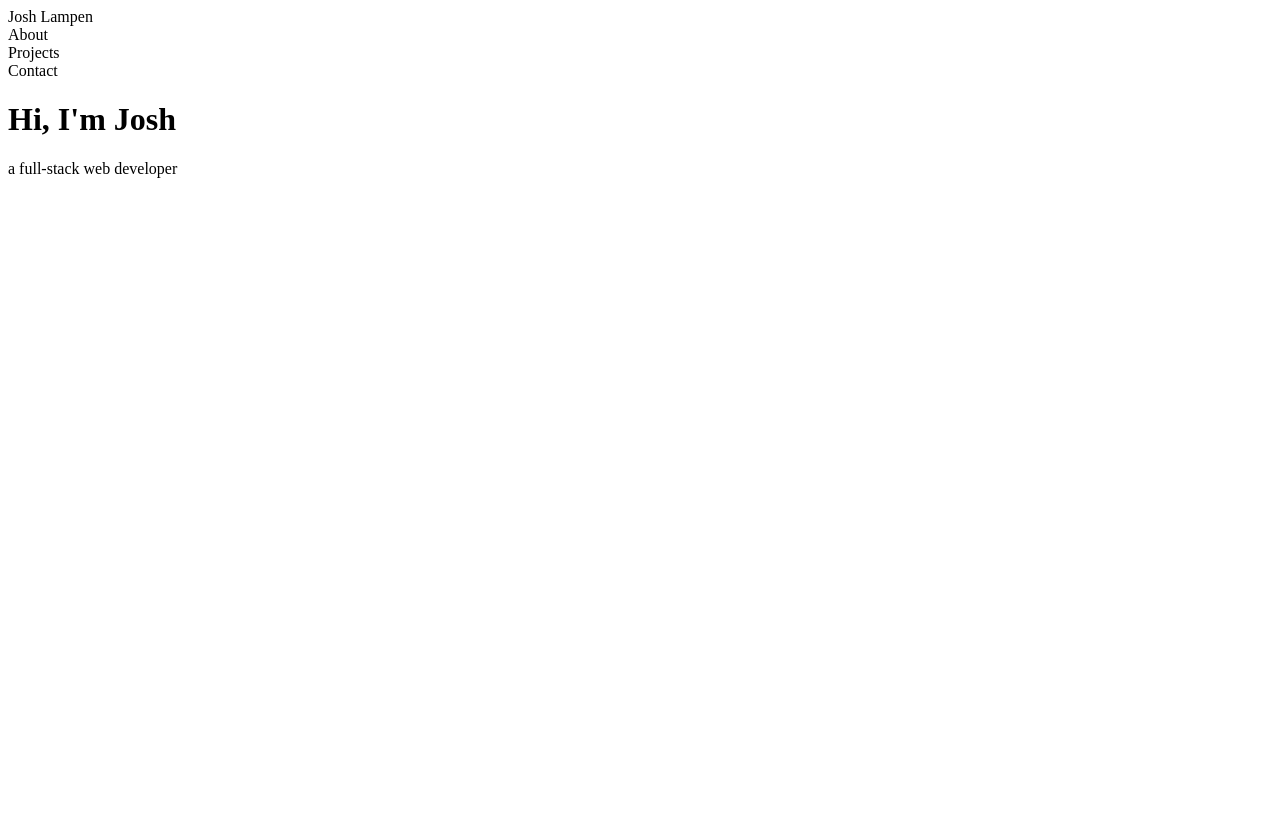
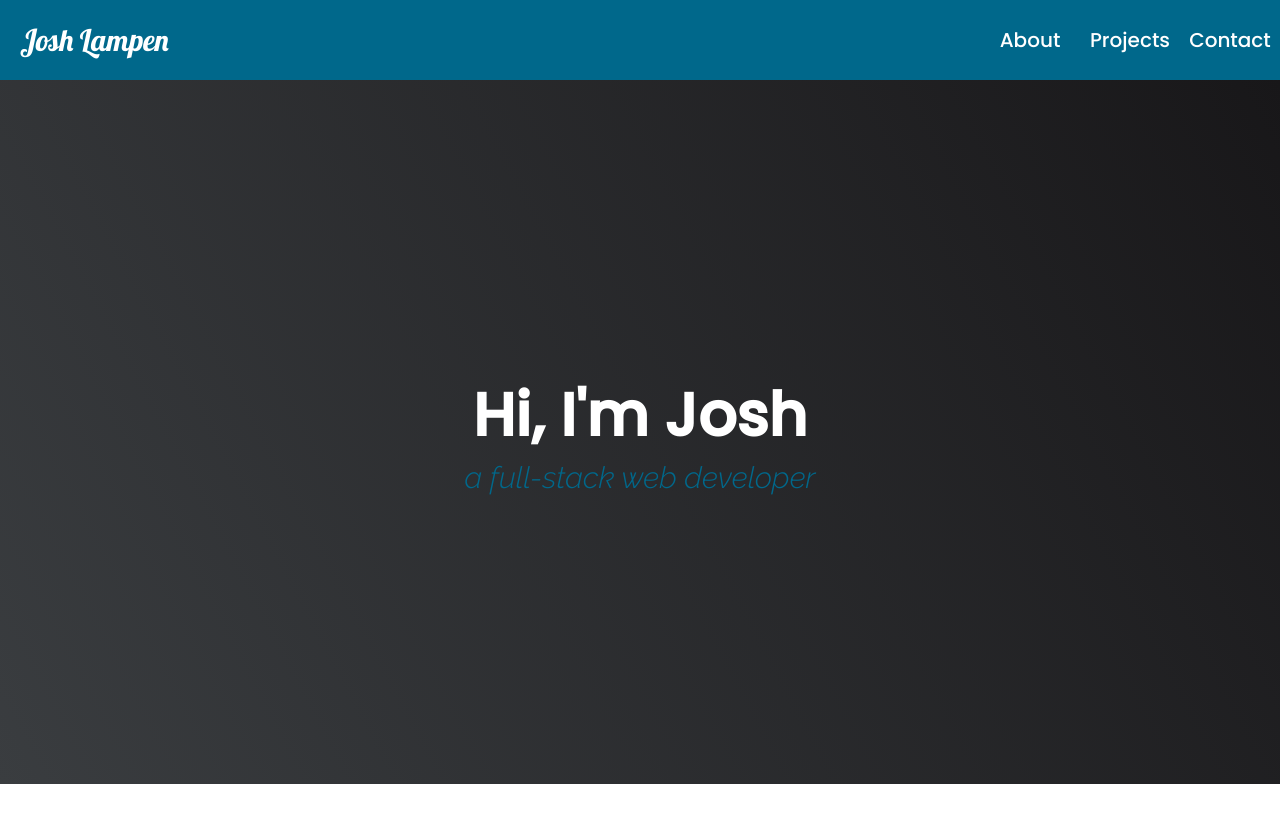
Before and after one commit to JoshLampen/about, a plain HTML site: page index.html in a window 1280 px wide. Before the commit the page ends 800 px from the top, so only its background shows below. Drawn offline with Linux system fonts and the light colour scheme; the site is published under a folder, as on GitHub Pages, so addresses that start at the root find nothing.

Commit message:
Changed css file references in <head>

```diff
--- a/index.html
+++ b/index.html
@@ -12,10 +12,10 @@
     <link href="https://fonts.googleapis.com/css2?family=Raleway:ital,wght@1,300&display=swap" rel="stylesheet">
 
     <!-- App CSS -->
-    <link rel="stylesheet" href="/css/layout.css" type="text/css">
-    <link rel="stylesheet" href="/css/nav.css" type="text/css">
-    <link rel="stylesheet" href="/css/about.css" type="text/css">
-    <link rel="stylesheet" href="/css/projects.css" type="text/css">
+    <link rel="stylesheet" href="css/layout.css" type="text/css">
+    <link rel="stylesheet" href="css/nav.css" type="text/css">
+    <link rel="stylesheet" href="css/about.css" type="text/css">
+    <link rel="stylesheet" href="css/projects.css" type="text/css">
   </head>
   <body>
     <nav>
```
